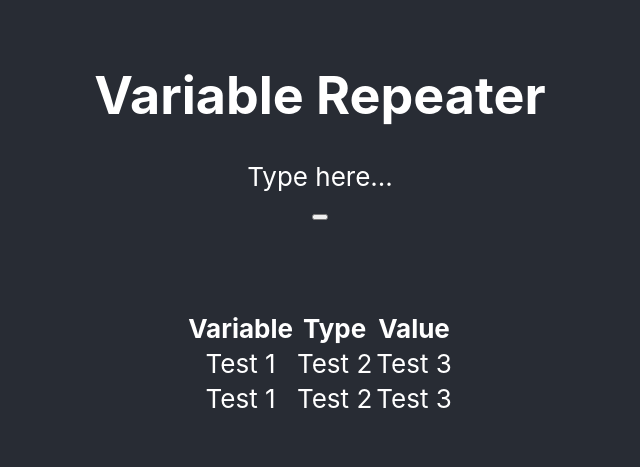
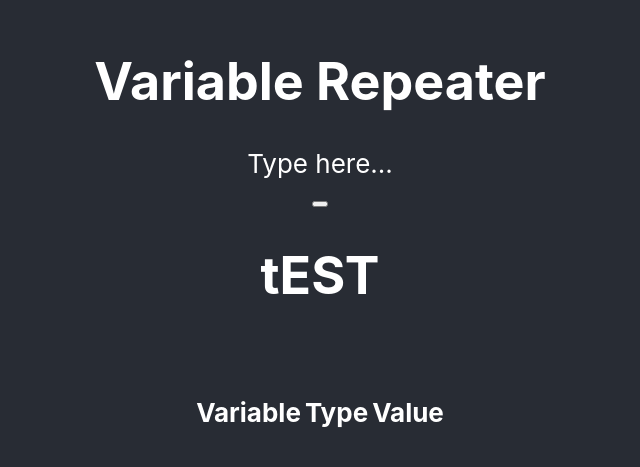
Before and after one commit to akael888/sentence-repeater, a React (Create React App) app in the folder my-app/: page / in a window 1280 px wide. Shown: the part 177-644 px from the top of the page, without its empty margins (320-960 px from the left). Built offline with nearby package versions, Linux system fonts and the light colour scheme.

Commit message:
feat : Added Variable Adding with Buttons

```diff
--- a/my-app/src/App.js
+++ b/my-app/src/App.js
@@ -1,7 +1,7 @@
 
 import "./App.css";
 import {useState } from "react";
-import Repeater from "./repeater";
+import Repeater from "./components/repeater";
 
 function App() {
   // Repeater Components
--- a/my-app/src/Repeater.js
+++ b/my-app/src/components/repeater.js
@@ -1,8 +1,9 @@
 import { useRef, useState } from "react";
+import Variable from "./variable";
 
 function Repeater({ mainTextChange }) {
   const mainTextRef = useRef(null);
-  const [variables, setVariables] = useState({});
+  const [variables, setVariables] = useState(new Map());
 
   const handleMainTextBlur = () => {
     if (mainTextRef.current) {
@@ -28,15 +29,11 @@ function Repeater({ mainTextChange }) {
   }
 
   const addVariable = (name, type, value) => {
-    setVariables((currentVariable) => ({
-      ...currentVariable,
-      "variable 1": {
-        name: name,
-        type: type,
-        value: value,
-      },
-    }));
-    console.log(variables);
+    setVariables(() => {
+      const newVariables = new Map(variables);
+      newVariables.set(newVariables.size,{name, type, value});
+      return newVariables;
+    });
   };
   return (
     <>
@@ -50,34 +47,14 @@ function Repeater({ mainTextChange }) {
         >
           Type here...
         </div>
-        <button onClick={() => addVariable('name A','Name B','Name c')}></button>
-        <h1>{variables[1]}</h1>
+        <button
+          onClick={() => addVariable("Variable 0", "Number", 1)}
+        ></button>
+        <h1>tEST</h1>
         {/* <textarea value={mainText} onChange={mainTextChange}></textarea> */}
       </div>
       <p>{mainTextRef.current?.innerText}</p>
-      <div className="variable-container">
-        <table>
-          <thead>
-            <tr>
-              <th>Variable</th>
-              <th>Type</th>
-              <th>Value</th>
-            </tr>
-          </thead>
-          <tbody>
-            <tr>
-              <td>Test 1</td>
-              <td>Test 2</td>
-              <td>Test 3</td>
-            </tr>
-            <tr>
-              <td>Test 1</td>
-              <td>Test 2</td>
-              <td>Test 3</td>
-            </tr>
-          </tbody>
-        </table>
-      </div>
+      <Variable variables={variables}/>
     </>
   );
 }
--- /dev/null
+++ b/my-app/src/components/variable.js
@@ -0,0 +1,26 @@
+function Variable({ variables }) {
+  return (
+    <div className="variable-container">
+      <table>
+        <thead>
+          <tr>
+            <th>Variable</th>
+            <th>Type</th>
+            <th>Value</th>
+          </tr>
+        </thead>
+        <tbody>
+          {Array.from(variables.entries()).map(([key, values]) => (
+            <tr key={key}>
+              <td>{values.name}</td>
+              <td>{values.type}</td>
+              <td>{values.value}</td>
+            </tr>
+          ))}
+        </tbody>
+      </table>
+    </div>
+  );
+}
+
+export default Variable;
```
Also changed, not shown: my-app/src/adminTest.js (deleted, +0 -11 lines), my-app/src/variable.js (deleted, +0 -13 lines).
